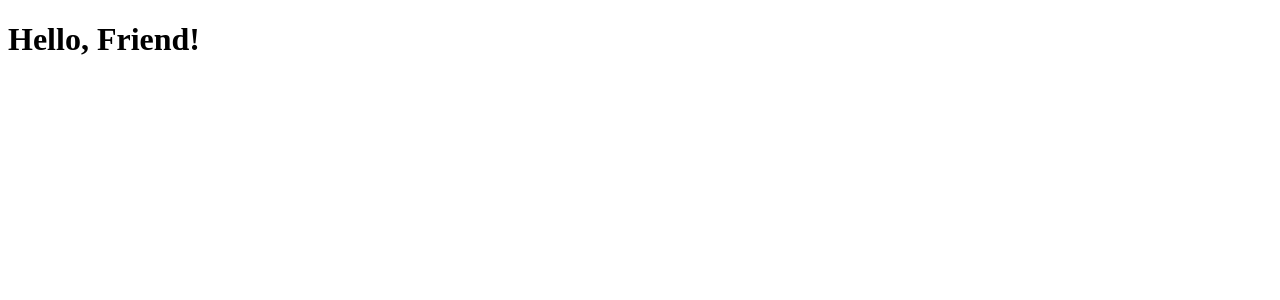
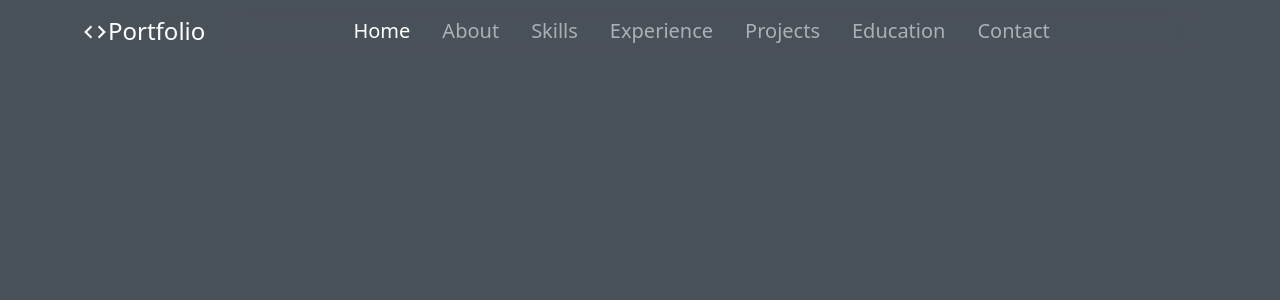
Before and after one commit to FrankiewiczMikolaj/portfolio, a React (Create React App) app: page / in a window 1280 px wide. Shown: the top 300 px of the page. Built offline with nearby package versions, Linux system fonts and the light colour scheme.

Commit message:
Added basic navbar component

```diff
--- a/src/App.css
+++ b/src/App.css
@@ -0,0 +1,37 @@
+*{
+    box-sizing: border-box;
+    margin: 0;
+    padding: 0;
+}
+
+html{
+    scroll-behavior: smooth;
+}
+
+body{
+    margin: 0px !important;
+    padding: 0;
+    background-color: #495159!important;
+}
+
+/* width */
+::-webkit-scrollbar {
+    width: 4px;
+    height: 80px;
+}
+
+/* Track */
+::-webkit-scrollbar-track {
+    background:#222A35;
+}
+
+/* Handle */
+::-webkit-scrollbar-thumb {
+    background: #575C66;
+    border-radius: 6px;
+}
+
+/* Handle on hover */
+::-webkit-scrollbar-thumb:hover {
+    background: #626970;
+}
--- a/src/App.js
+++ b/src/App.js
@@ -1,8 +1,12 @@
 import './App.css';
+import {BrowserRouter as Router} from 'react-router-dom';
+import Navbar from "./components/Navbar";
 
 function App() {
   return (
-    <h1>Hello, Friend!</h1>
+      <Router>
+        <Navbar />
+      </Router>
   );
 }
 
--- /dev/null
+++ b/src/components/Navbar.css
@@ -0,0 +1,7 @@
+.nav-link.active-link {
+    color: white !important;
+}
+
+.nav-link {
+    color: gray;
+}
--- /dev/null
+++ b/src/components/Navbar.js
@@ -0,0 +1,74 @@
+import React, { useState, useEffect, useRef } from 'react';
+import './Navbar.css';
+import 'bootstrap/dist/css/bootstrap.min.css';
+import CodeIcon from '@mui/icons-material/Code';
+
+const Navbar = () => {
+    const [activeSection, setActiveSection] = useState('home');
+    const [isMobileMenuOpen, setIsMobileMenuOpen] = useState(false);
+    const menuRef = useRef();
+
+    const handleMenuItemClick = (section) => {
+        setActiveSection(section);
+        if (isMobileMenuOpen) {
+            setIsMobileMenuOpen(false);
+        }
+    };
+
+    const closeMobileMenu = () => {
+        setIsMobileMenuOpen(false);
+    };
+
+    const handleClickOutside = (event) => {
+        if (menuRef.current && !menuRef.current.contains(event.target)) {
+            closeMobileMenu();
+        }
+    };
+    const handleResize = () => {
+        if (window.innerWidth > 992) {
+            closeMobileMenu();
+        }
+    };
+
+    useEffect(() => {
+        window.addEventListener('mousedown', handleClickOutside);
+        window.addEventListener('resize', handleResize);
+
+        return () => {
+            window.removeEventListener('mousedown', handleClickOutside);
+            window.removeEventListener('resize', handleResize);
+        };
+    }, []);
+
+    return (
+        <nav className="navbar navbar-expand-lg navbar-dark bg-transparent">
+            <div className="container">
+                <a className="navbar-brand fs-4 d-flex align-items-center" href="#">
+                    <CodeIcon style={{ fontSize: 26, marginTop: '0.1rem' }} /> Portfolio
+                </a>
+                <button className="navbar-toggler shadow-none border-0" type="button" onClick={() => setIsMobileMenuOpen(!isMobileMenuOpen)} aria-controls="offcanvasNavbar" aria-label="Toggle navigation">
+                    <span className="navbar-toggler-icon"></span>
+                </button>
+                <div ref={menuRef} className={`sidebar offcanvas offcanvas-start ${isMobileMenuOpen ? 'show' : ''}`} tabIndex="-1" id="offcanvasNavbar" aria-labelledby="offcanvasNavbarLabel" style={{ visibility: isMobileMenuOpen ? 'visible' : 'hidden', backgroundColor: 'rgba(36, 36, 36, 0.6)',backdropFilter: 'blur(10px)'}}>
+                    <div className="d-lg-none">
+                        <div className="d-flex justify-content-between align-items-center p-2 px-3 text-white">
+                            <span className="navbar-brand fs-4 text-white"> <CodeIcon style={{ fontSize: 26, marginTop: '-0.3rem' }} />Portfolio</span>
+                            <button className="btn-close btn-close-white" aria-label="Close" onClick={closeMobileMenu}></button>
+                        </div>
+                    </div>
+                    <div className="offcanvas-body d-flex flex-column flex-lg-row p-4 p-lg-0">
+                        <ul className="navbar-nav justify-content-center align-items-center fs-5 flex-grow-1 pe-3">
+                            {['Home', 'About', 'Skills', 'Experience', 'Projects', 'Education', 'Contact'].map((item, index) => (
+                                <li key={index} className="nav-item mx-2">
+                                    <a className={`nav-link ${activeSection === item.toLowerCase() ? 'active-link' : ''}`} href={`#${item.toLowerCase()}`} onClick={() => handleMenuItemClick(item.toLowerCase())}>{item}</a>
+                                </li>
+                            ))}
+                        </ul>
+                    </div>
+                </div>
+            </div>
+        </nav>
+    );
+};
+
+export default Navbar;
--- a/src/index.js
+++ b/src/index.js
@@ -4,7 +4,5 @@ import App from './App';
 
 const root = ReactDOM.createRoot(document.getElementById('root'));
 root.render(
-  <React.StrictMode>
     <App />
-  </React.StrictMode>
 );
```
Also changed, not shown: package.json (+7 -0 lines), 1 other file (tests, documents, lock files or other folders).
